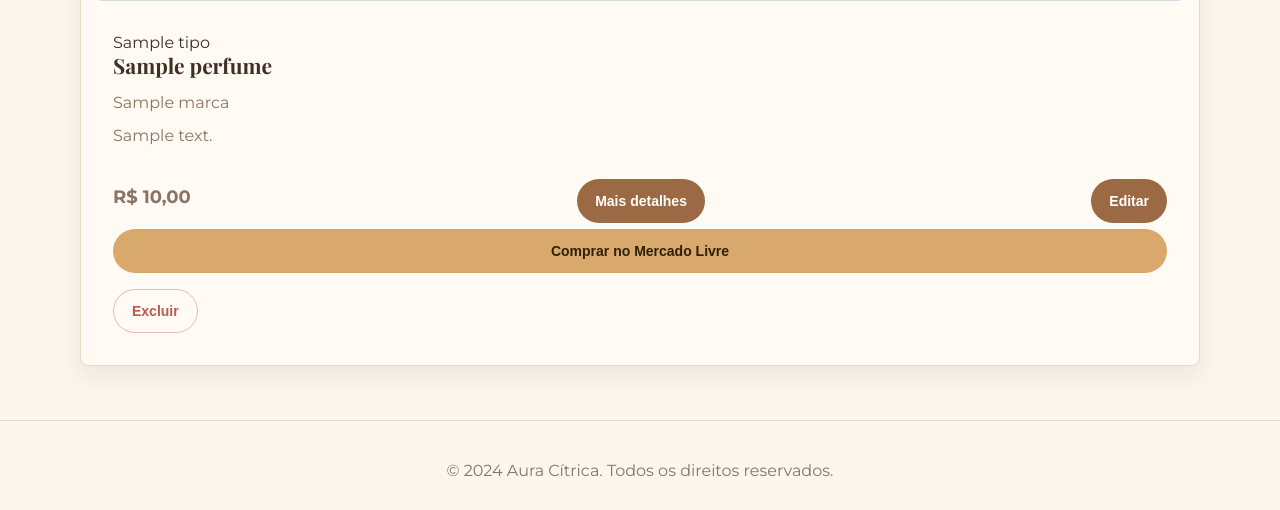
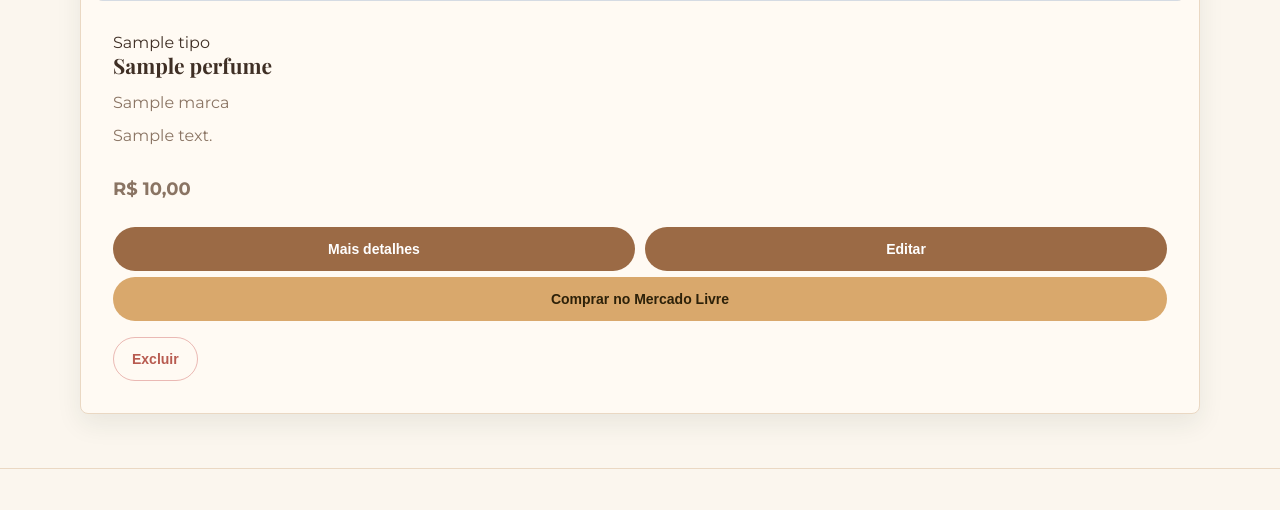
Before and after one commit to gabrielanbueno/perfume, a Flask app: template templates/index.html in a window 1280 px wide. Shown: the part 1421-1931 px from the top of the page. Run offline with Flask 3, Linux system fonts and the light colour scheme; the template is opened without the code that fills it: most values are stand-ins (such as "Sample title", 1, 10 or a date in 2020); grey boxes marked "Sample" are stand-in pictures.

Commit message:
alteração

```diff
--- a/static/style.css
+++ b/static/style.css
@@ -253,12 +253,22 @@ button:hover {
 }
 
 .card-rodape {
-    display: flex;
+    display: grid;
     gap: 12px;
-    align-items: center;
-    justify-content: space-between;
     margin-top: auto;
     padding-top: 18px;
+}
+
+.card-acoes {
+    display: grid;
+    grid-template-columns: 1fr 1fr;
+    gap: 10px;
+}
+
+.card-acoes button {
+    width: 100%;
+    padding-left: 12px;
+    padding-right: 12px;
 }
 
 .preco {
--- a/templates/index.html
+++ b/templates/index.html
@@ -64,15 +64,16 @@
                         <p class="preco">Consultar</p>
                     {% endif %}
 
+                    <div class="card-acoes">
                         <a href="{{ url_for('detalhe_perfume', id=perfume.id) }}">
                             <button type="button">Mais detalhes</button>
+                        </a>
                         </a>
 
                         <a href="{{ url_for('editar', id=perfume.id) }}">
                             <button type="button">Editar</button>
                         </a>
-
-
+                    </div>
                 </div>
 
                 {% if perfume.link_compra %}
```
Lines whose indentation alone changed are shown as unchanged.
